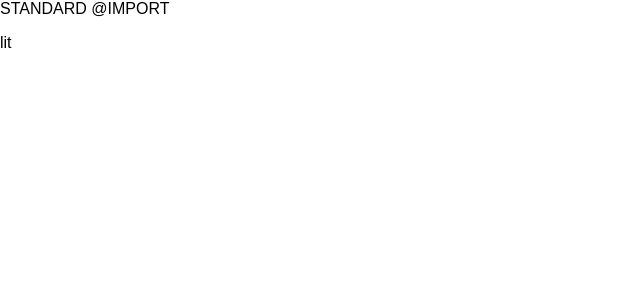
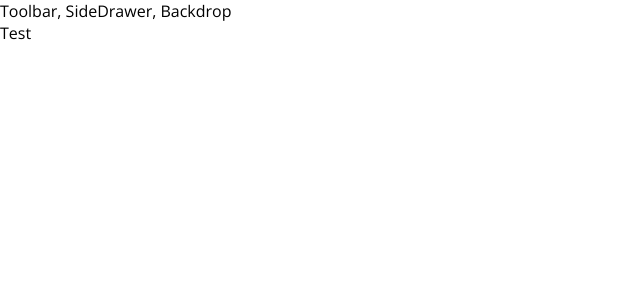
Before and after one commit to tharmaman/burgerBuilder, a React app: page / in a window 1280 px wide. Shown: the top 300 px of the page, without its empty margins (0-640 px from the left). Built offline with nearby package versions, Linux system fonts and the light colour scheme.

Commit message:
created layout

```diff
--- a/public/index.html
+++ b/public/index.html
@@ -19,7 +19,7 @@
       work correctly both with client-side routing and a non-root public URL.
       Learn how to configure a non-root public URL by running `npm run build`.
     -->
-    STANDARD @IMPORT
+    <!-- STANDARD @IMPORT -->
     <link href="https://fonts.googleapis.com/css?family=Open+Sans:400,700" rel="stylesheet">
     <title>MyBurger</title>
   </head>
--- a/src/App.js
+++ b/src/App.js
@@ -1,10 +1,25 @@
-import React, { Component } from 'react';
+import React from 'react';
+import Layout from './Components/Layout/Layout';
 
-class App extends Component {
-    render() {
-        const tings = <p>lit</p>;
-        return tings;
-    }
-}
+// class App extends Component {
+//     render() {
+//         return (
+//             <div>
+//                 <Layout>
+//                     Test
+//                 </Layout>
+//             </div>
+//         );
+//     }
+// }
+
+const App = () => (
+    <div>
+        <Layout>
+            Test
+        </Layout>
+    </div>
+);
+
 
 export default App;
--- /dev/null
+++ b/src/Components/Layout/Layout.js
@@ -0,0 +1,13 @@
+import React from 'react';
+import Aux from '../../hocs/Aux';
+
+const layout = ({ children }) => (
+    <Aux>
+        <div>Toolbar, SideDrawer, Backdrop</div>
+        <main>
+            {children}
+        </main>
+    </Aux>
+);
+
+export default layout;
--- /dev/null
+++ b/src/hocs/Aux.js
@@ -0,0 +1,3 @@
+const Aux = props => props.children;
+
+export default Aux;
--- a/src/index.css
+++ b/src/index.css
@@ -1,5 +1,5 @@
 body {
   margin: 0;
   padding: 0;
-  font-family: sans-serif;
+  font-family: "Open Sans", sans-serif;
 }
```
Also changed, not shown: .eslintrc.js, src/logo.svg (deleted).
